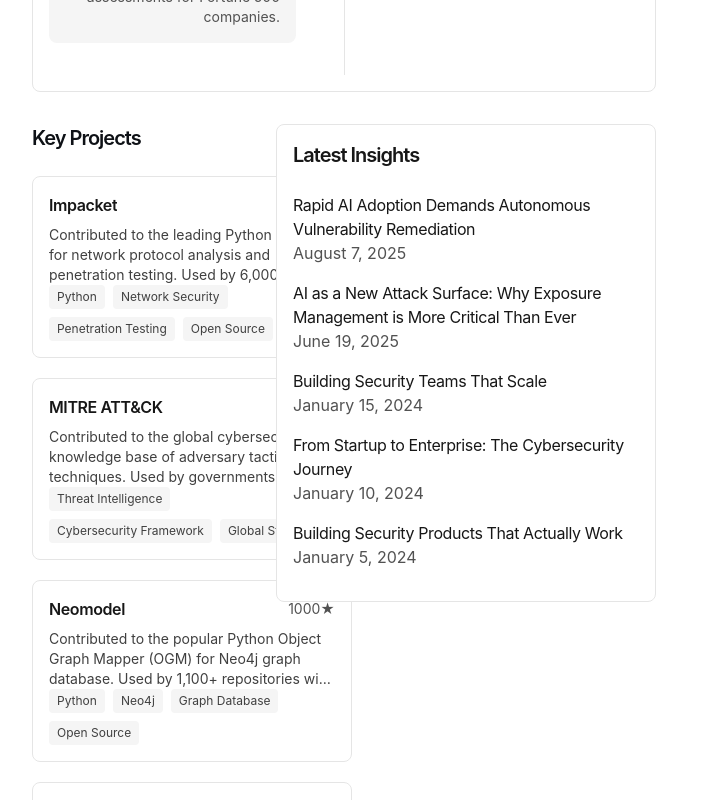
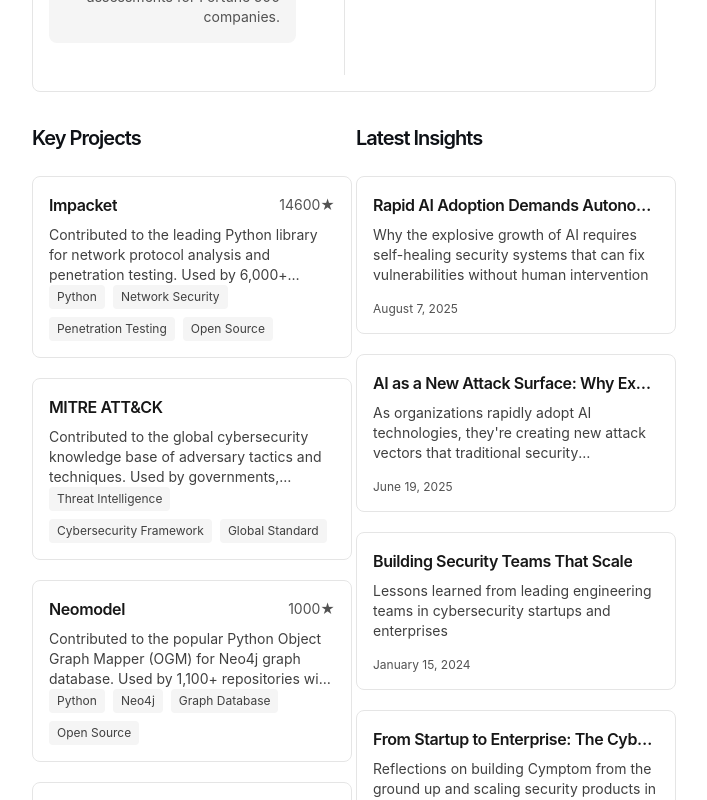
Before and after one commit to MrAnde7son/mrande7son-portfolio, a Next.js app: page / in a window 1280 px wide. Shown: the part 1680-2480 px from the top of the page, without its empty margins (296-1003 px from the left). Built offline with nearby package versions, Linux system fonts and the light colour scheme.

Commit message:
style: align insights design with projects

```diff
--- /dev/null
+++ b/app/components/PostCard.tsx
@@ -0,0 +1,40 @@
+import Link from 'next/link'
+import { formatDate } from 'app/blog/utils'
+
+interface PostCardProps {
+  title: string
+  description: string
+  date?: string
+  href: string
+  className?: string
+}
+
+export default function PostCard({
+  title,
+  description,
+  date,
+  href,
+  className = '',
+}: PostCardProps) {
+  return (
+    <Link href={href} className="block">
+      <article
+        className={`relative z-0 h-full p-4 rounded-lg border border-neutral-200 dark:border-neutral-700 bg-white dark:bg-neutral-900 text-neutral-900 dark:text-neutral-100 flex flex-col ${className}`}
+      >
+        <header className="flex items-center gap-2 min-w-0">
+          <h3 className="min-w-0 text-base font-semibold tracking-tight text-neutral-900 dark:text-neutral-100 truncate">
+            {title}
+          </h3>
+        </header>
+        <p className="mt-2 text-sm text-neutral-700 dark:text-neutral-200 line-clamp-3">
+          {description}
+        </p>
+        {date && (
+          <p className="mt-4 text-xs text-neutral-600 dark:text-neutral-300">
+            {formatDate(date)}
+          </p>
+        )}
+      </article>
+    </Link>
+  )
+}
--- a/app/components/posts.tsx
+++ b/app/components/posts.tsx
@@ -1,37 +1,25 @@
-import Link from 'next/link'
 import { getBlogPosts } from 'app/blog/utils'
-import { formatDate } from 'app/blog/utils'
+import PostCard from './PostCard'
 
 export default async function BlogPosts() {
   let allBlogs = await getBlogPosts()
 
   return (
-    <div>
+    <div className="grid gap-5 grid-cols-[repeat(auto-fit,minmax(320px,1fr))]">
       {allBlogs
         .sort((a, b) => {
-          const dateA = a.metadata.date
-            ? new Date(a.metadata.date)
-            : new Date(0)
-          const dateB = b.metadata.date
-            ? new Date(b.metadata.date)
-            : new Date(0)
+          const dateA = a.metadata.date ? new Date(a.metadata.date) : new Date(0)
+          const dateB = b.metadata.date ? new Date(b.metadata.date) : new Date(0)
           return dateB.getTime() - dateA.getTime()
         })
         .map((post) => (
-          <Link
+          <PostCard
             key={post.slug}
-            className="flex flex-col space-y-1 mb-4"
+            title={post.metadata.title}
+            description={post.metadata.description}
+            date={post.metadata.date}
             href={`/blog/${post.slug}`}
-          >
-            <div className="w-full flex flex-col">
-              <p className="tracking-tight text-neutral-900 dark:text-neutral-50">
-                {post.metadata.title}
-              </p>
-              <p className="text-neutral-600 dark:text-neutral-200">
-                {formatDate(post.metadata.date)}
-              </p>
-            </div>
-          </Link>
+          />
         ))}
     </div>
   )
--- a/app/page.tsx
+++ b/app/page.tsx
@@ -43,19 +43,16 @@
         </BentoCard>
       </div>
 
-      <section className="mt-8 grid gap-6 lg:grid-cols-[minmax(0,1fr)_380px] items-start isolate">
+      <section className="mt-8 grid gap-6 lg:grid-cols-2 items-start">
         <div className="min-w-0">
           <h2 className="text-xl font-semibold tracking-tighter mb-6">Key Projects</h2>
           <ProjectsGrid id="projects" />
         </div>
 
-        <aside
-          id="insights"
-          className="sticky top-24 h-fit p-4 rounded-lg border border-neutral-200 dark:border-neutral-700 bg-white dark:bg-neutral-900 text-neutral-900 dark:text-neutral-100 relative z-10"
-        >
+        <div className="min-w-0" id="insights">
           <h2 className="text-xl font-semibold tracking-tighter mb-6">Latest Insights</h2>
           <BlogPosts />
-        </aside>
+        </div>
       </section>
     </main>
   )
```
